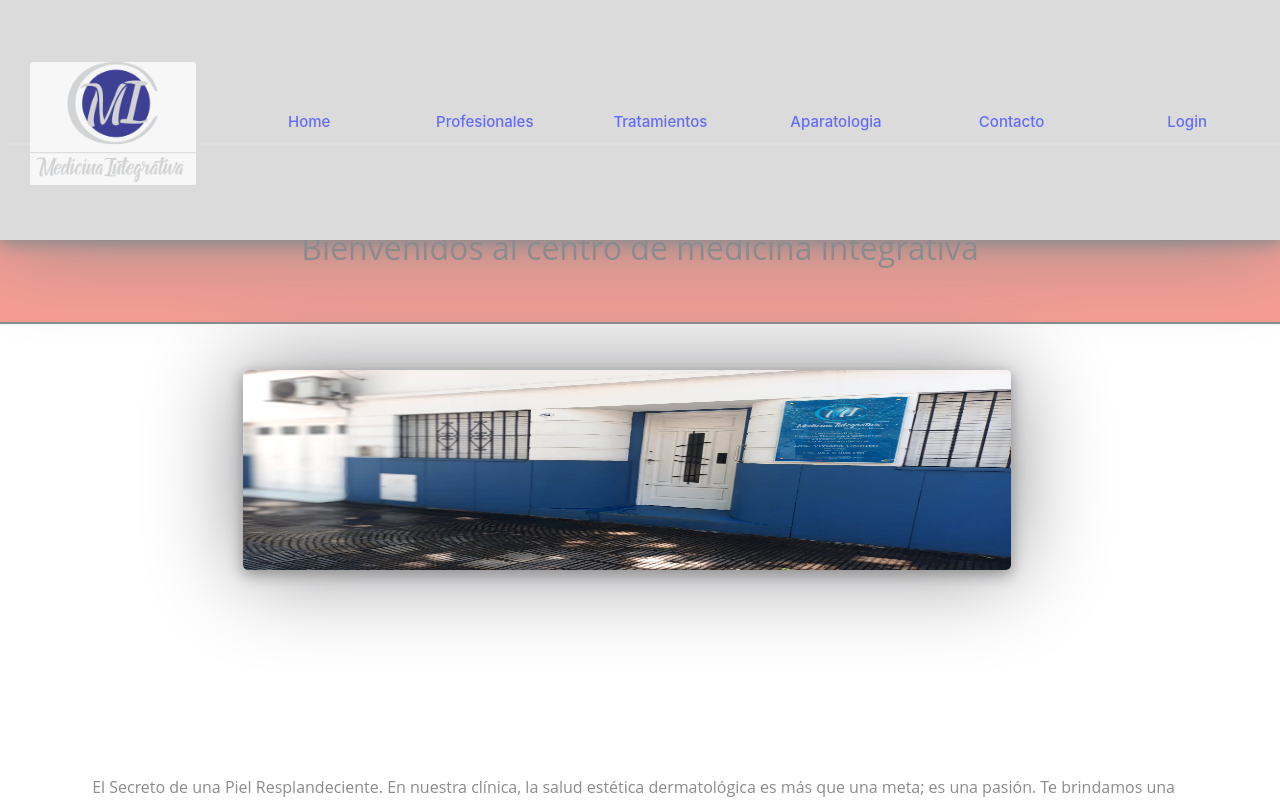
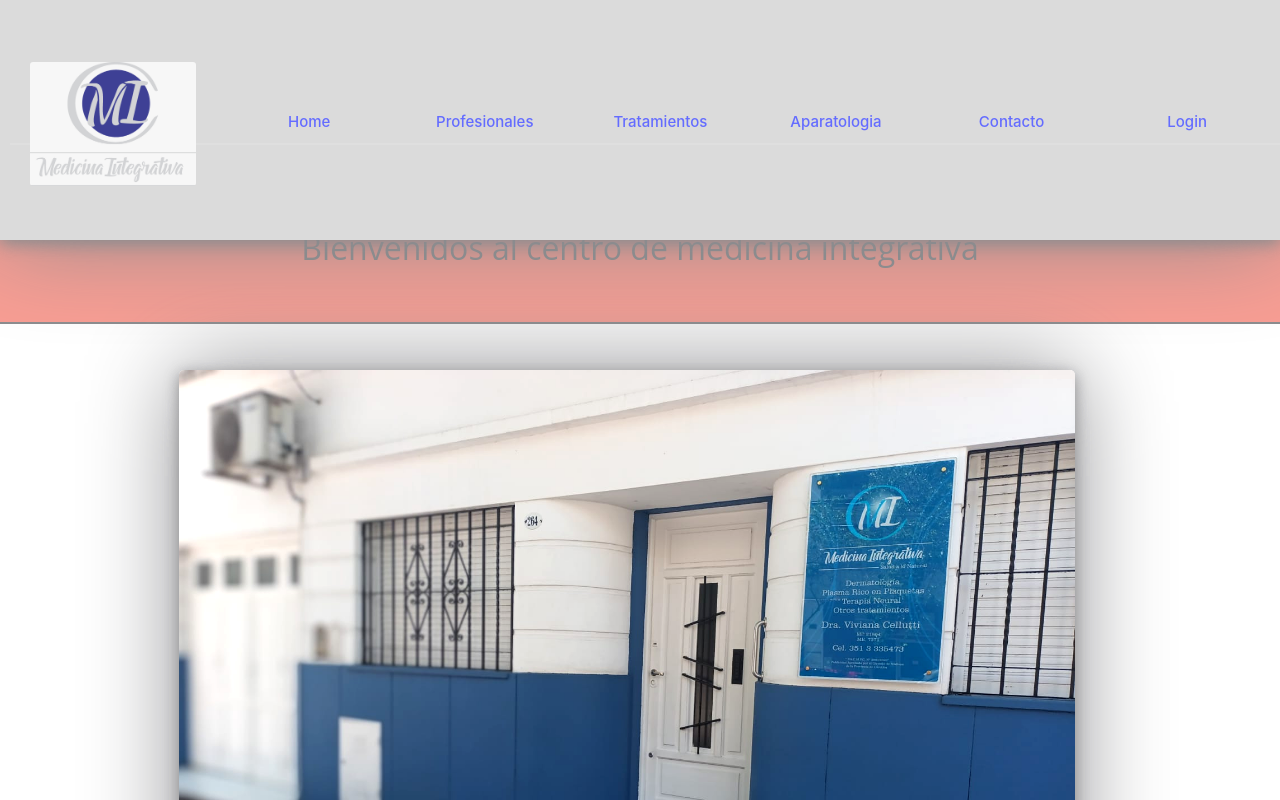
Before and after one commit to ginofrancocba/medicinaIntegrativaFront, a React (Vite) app: page / in a window 1280 px wide. Shown: the top 800 px of the page. Built offline with nearby package versions, Linux system fonts and the light colour scheme.

Commit message:
Add Change img Home

```diff
--- a/src/views/Home.css
+++ b/src/views/Home.css
@@ -22,10 +22,11 @@
 .image-container img {
     display: flex;
     filter: contrast(110%);
-    width: 60vw;
+    width: 70vw;
+    height: auto;
     justify-content: center;
     align-items: center;
-    margin: 10% 5% 15% 19%;
+    margin: 10% 5% 1% 14%;
     border-radius: 5px;
     box-shadow: var(--semi-oscuro) 0px 0px 95px, var(--semi-oscuro) 0px 4px 15px ;
     border: px solid var(--semi-oscuro) ;
```
